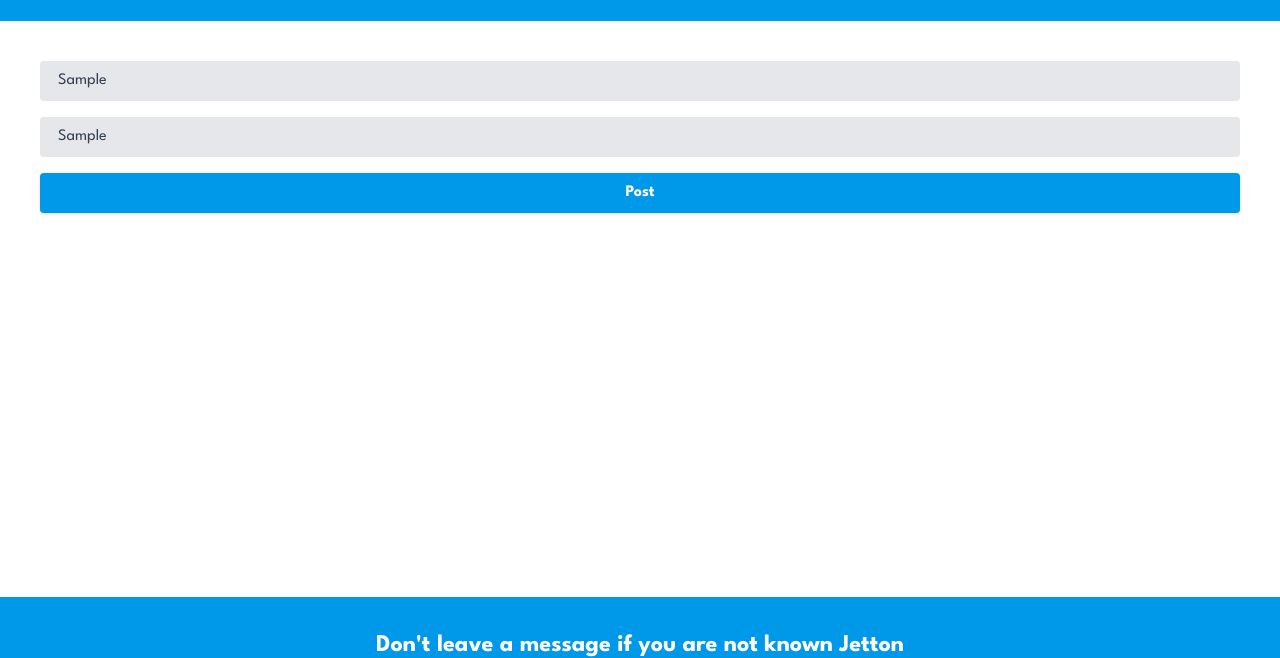
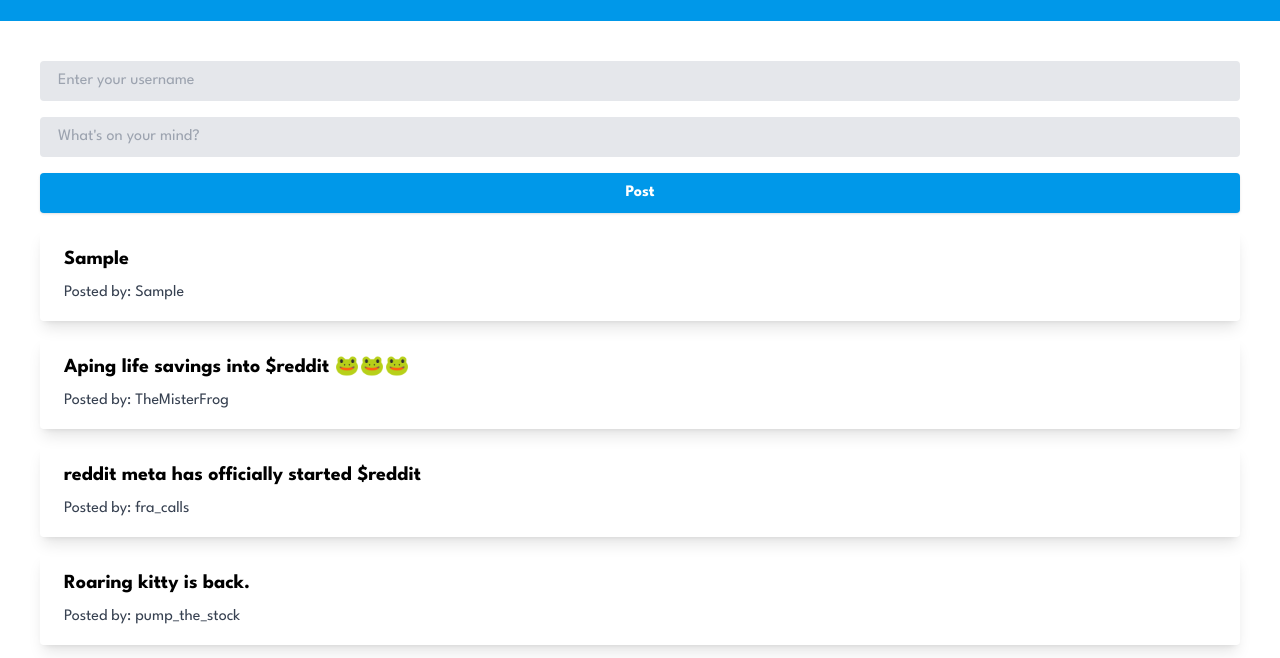
Before and after one commit to pphuongdut/redditon, a plain HTML site: page index.html in a window 1280 px wide. Both pictures are taken after typing "Sample", "Sample" into the empty fields and a click on the button "Post". Shown: the part 107-765 px from the top of the page. Drawn offline with nearby package versions, Linux system fonts and the light colour scheme.

Commit message:
feat: add post

```diff
--- /dev/null
+++ b/assets/js/script.js
@@ -0,0 +1,70 @@
+// Retrieve items from local storage or use default items
+function getItemsFromLocalStorage() {
+  const storedItems = localStorage.getItem("items");
+  if (storedItems) {
+    return JSON.parse(storedItems);
+  }
+  return [
+    {
+      username: "TheMisterFrog",
+      content: "Aping life savings into $reddit 🐸🐸🐸",
+    },
+    {
+      username: "fra_calls",
+      content: "reddit meta has officially started $reddit",
+    },
+    { username: "pump_the_stock", content: "Roaring kitty is back." },
+    {
+      username: "reddit_lover123",
+      content: "YOOO I heard green candles r the new thing",
+    },
+    { username: "stonedMonkeyJeet", content: "solana is dope man" },
+  ];
+}
+
+// Save items to local storage
+function saveItemsToLocalStorage(items) {
+  localStorage.setItem("items", JSON.stringify(items));
+}
+
+// Function to render the list
+function renderList(items) {
+  const itemList = document.getElementById("itemList");
+  itemList.innerHTML = ""; // Clear the list before rendering
+  items.forEach((item) => {
+    const itemDiv = document.createElement("div");
+    itemDiv.className = "rounded overflow-hidden shadow-lg mb-4";
+
+    itemDiv.innerHTML = `
+        <div class="px-6 py-4">
+          <div class="font-bold text-xl mb-2">${item.content}</div>
+          <p class="text-gray-700 text-base">Posted by: ${item.username}</p>
+        </div>
+      `;
+    itemList.appendChild(itemDiv);
+  });
+}
+
+// Event listener for the button click
+document.getElementById("postButton").addEventListener("click", function () {
+  const username = document.getElementById("inline-full-name").value;
+  const content = document.getElementById("inline-password").value;
+
+  if (username.trim() !== "" && content.trim() !== "") {
+    const newItem = { username: username, content: content };
+    const items = getItemsFromLocalStorage();
+    items.unshift(newItem); // Add new item to the beginning of the list
+    saveItemsToLocalStorage(items); // Save updated list to local storage
+    renderList(items); // Re-render the list
+    document.getElementById("inline-full-name").value = ""; // Clear the username input field
+    document.getElementById("inline-password").value = ""; // Clear the content input field
+  } else {
+    alert(
+      "Oops! It looks like you forgot to type something. Try again, buddy!"
+    );
+  }
+});
+
+// Initial render of the items
+const items = getItemsFromLocalStorage();
+renderList(items);
--- a/index.html
+++ b/index.html
@@ -10,14 +10,8 @@
     />
     <link rel="stylesheet" href="./assets/css/tailwind.output.css" />
     <link rel="stylesheet" href="./assets/css/style.css" />
+    <link rel="icon" type="image/x-icon" href="./assets/img/favicon.ico" />
 
-    <script
-      src="https://cdn.jsdelivr.net/gh/alpinejs/alpine@v2.x.x/dist/alpine.min.js"
-      defer
-    ></script>
-    <script src="./assets/js/init-alpine.js"></script>
-    <!-- You need focus-trap.js to make the modal accessible -->
-    <script src="./assets/js/focus-trap.js" defer></script>
     <script src="https://cdn.tailwindcss.com"></script>
     <link rel="preconnect" href="https://fonts.googleapis.com" />
     <link rel="preconnect" href="https://fonts.gstatic.com" crossorigin />
@@ -27,7 +21,9 @@
     />
   </head>
   <body>
-    <div class="main-container min-h-screen w-screen relative">
+    <div
+      class="main-container min-h-screen w-screen relative overflow-x-hidden"
+    >
       <div
         class="h-32 w-full bg-blue flex items-center justify-center gap-4 text-white"
       >
@@ -50,28 +46,33 @@
       </div>
 
       <!-- main content -->
-      <div class="p-4 md:p-10">
-        <form class="w-full flex flex-col gap-4">
+      <div class="p-4 md:p-10 w-full mb-32">
+        <form id="itemForm" class="w-full flex flex-col gap-4">
           <input
             class="bg-gray-200 appearance-none border-2 border-gray-200 rounded w-full py-2 px-4 text-gray-700 leading-tight focus:outline-none focus:bg-white focus:border-blue-500"
             id="inline-full-name"
             type="text"
+            required
             placeholder="Enter your username"
             value=""
           />
           <input
             class="bg-gray-200 appearance-none border-2 border-gray-200 rounded w-full py-2 px-4 text-gray-700 leading-tight focus:outline-none focus:bg-white focus:border-blue-500"
             id="inline-password"
+            required
             placeholder="What's on your mind?"
           />
 
           <button
             class="shadow bg-blue hover:bg-blue-600 focus:shadow-outline focus:outline-none text-white font-bold py-2 px-4 rounded"
             type="button"
+            id="postButton"
           >
             Post
           </button>
         </form>
+
+        <ul id="itemList" class="mt-4"></ul>
       </div>
       <div
         class="h-24 w-full flex items-center justify-center text-white bg-blue text-2xl font-bold absolute bottom-0 left-0"
@@ -80,4 +81,6 @@
       </div>
     </div>
   </body>
+
+  <script src="./assets/js/script.js"></script>
 </html>
```
Also changed, not shown: assets/img/favicon.ico (added).
